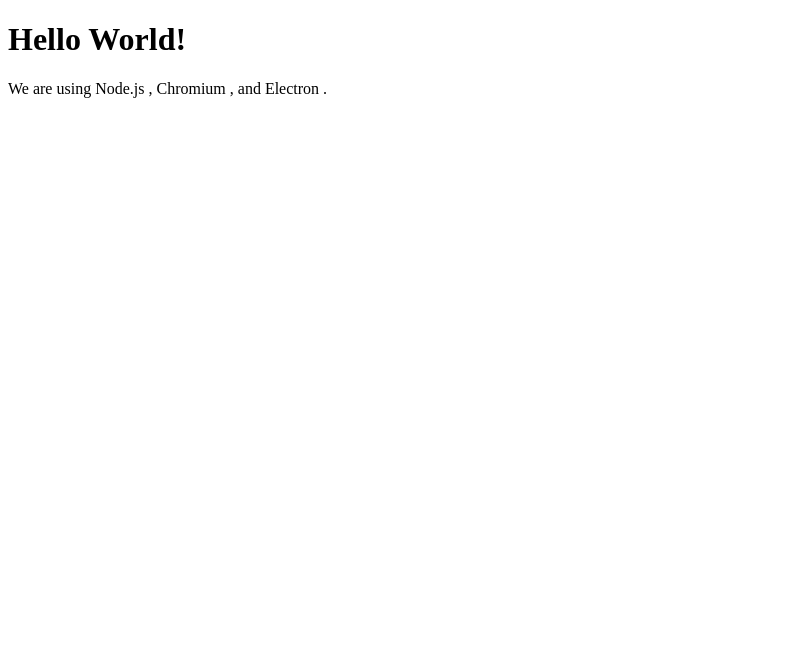
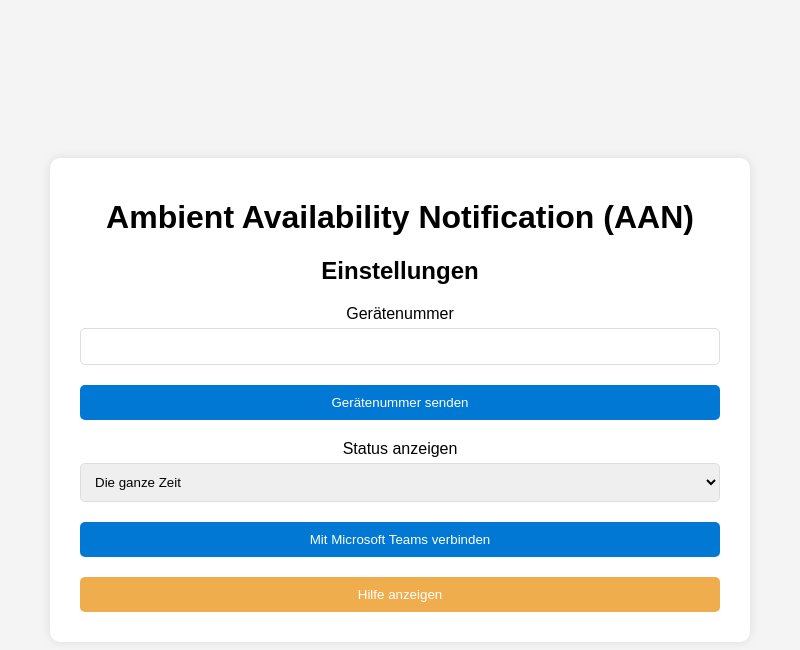
Before and after one commit to bestler/AAN-Desktop, an Electron app: page index.html in a window 800 px wide. Drawn offline with Linux system fonts and the light colour scheme.

Commit message:
UI Mockup Main Window

```diff
--- a/index.html
+++ b/index.html
@@ -1,19 +1,61 @@
-<!--index.html-->
 <!DOCTYPE html>
-<html lang="en">
-  <head>
+<html lang="de">
+<head>
     <meta charset="UTF-8">
-    <!-- https://developer.mozilla.org/en-US/docs/Web/HTTP/CSP -->
-    <meta http-equiv="Content-Security-Policy" content="default-src 'self'; script-src 'self'">
-    <title>Hello World!</title>
-  </head>
-  <body>
-    <h1>Hello World!</h1>
-    We are using Node.js <span id="node-version"></span>,
-    Chromium <span id="chrome-version"></span>,
-    and Electron <span id="electron-version"></span>.
+    <meta name="viewport" content="width=device-width, initial-scale=1.0">
+    <title>Ambient Availability Notification (AAN)</title>
+    <link rel="stylesheet" href="styles.css">
+</head>
+<body>
+    <div class="container">
+        <h1>Ambient Availability Notification (AAN)</h1>
+        <h2>Einstellungen</h2>
+        <form id="deviceForm">
+            <label for="deviceNumber">Gerätenummer</label>
+            <input type="text" id="deviceNumber" name="deviceNumber" required>
 
-    <!-- You can also require other files to run in this process -->
-    <script src="./renderer.js"></script>
-  </body>
+            <button type="submit">Gerätenummer senden</button>
+
+            <label for="statusDisplay">Status anzeigen</label>
+            <select id="statusDisplay" name="statusDisplay" required>
+                <option value="always">Die ganze Zeit</option>
+                <option value="approach">Wenn sich jemand nähert</option>
+            </select>
+
+            <button type="button" onclick="connectToTeams()">Mit Microsoft Teams verbinden</button>
+        </form>
+        <button id="helpBtn">Hilfe anzeigen</button>
+
+        <div id="helpSection" class="hidden">
+            <h2>Hilfeinformationen</h2>
+            <p>Geben Sie Ihre Gerätenummer ein, um sich anzumelden, und wählen Sie, wie Sie Ihren Verfügbarkeitsstatus anzeigen möchten. Sie können wählen, ob Ihr Status die ganze Zeit oder nur angezeigt werden soll, wenn sich jemand Ihrer Bürotür nähert. Klicken Sie auf "Mit Microsoft Teams verbinden", um Ihren Verfügbarkeitsstatus mit Teams zu synchronisieren.</p>
+        </div>
+    </div>
+
+    <script>
+        function connectToTeams() {
+            alert('Mit Microsoft Teams verbinden...');
+            // Hier können Sie den Code zum Verbinden mit der Microsoft Teams API hinzufügen
+        }
+
+        // Toggle help section visibility
+        document.getElementById("helpBtn").addEventListener("click", function() {
+            var helpSection = document.getElementById("helpSection");
+            if (helpSection.classList.contains('hidden')) {
+                helpSection.classList.remove('hidden');
+                this.innerText = "Hilfe ausblenden";
+            } else {
+                helpSection.classList.add('hidden');
+                this.innerText = "Hilfe anzeigen";
+            }
+        });
+
+        // Handle form submission
+        document.getElementById("deviceForm").addEventListener("submit", function(event) {
+            event.preventDefault();
+            alert('Gerätenummer gesendet: ' + document.getElementById("deviceNumber").value);
+            // Fügen Sie hier die Logik zum Senden der Gerätenummer hinzu
+        });
+    </script>
+</body>
 </html>
--- /dev/null
+++ b/styles.css
@@ -0,0 +1,77 @@
+body {
+    font-family: Arial, sans-serif;
+    background-color: #f4f4f4;
+    display: flex;
+    justify-content: center;
+    align-items: center;
+    height: 100vh;
+    margin: 0;
+}
+
+.container {
+    background-color: white;
+    padding: 20px;
+    border-radius: 10px;
+    box-shadow: 0 0 10px rgba(0, 0, 0, 0.1);
+    width: 90%;
+    max-width: 700px;
+    text-align: center;
+    box-sizing: border-box;
+}
+
+.container h2 {
+    margin-bottom: 20px;
+}
+
+.container label {
+    display: block;
+    margin: 10px 0 5px;
+}
+
+.container input[type="text"], .container select {
+    width: calc(100% - 20px);
+    padding: 10px;
+    margin-bottom: 20px;
+    border: 1px solid #ddd;
+    border-radius: 5px;
+    box-sizing: border-box;
+}
+
+.container button {
+    background-color: #0078d4;
+    color: white;
+    padding: 10px;
+    border: none;
+    border-radius: 5px;
+    cursor: pointer;
+    width: calc(100% - 20px);
+    margin-bottom: 10px;
+}
+
+.container button:hover {
+    background-color: #005a9e;
+}
+
+/* Help button styling */
+#helpBtn {
+    background-color: #f0ad4e;
+    margin-top: 10px;
+}
+
+#helpBtn:hover {
+    background-color: #ec971f;
+}
+
+/* Help section styling */
+.hidden {
+    display: none;
+}
+
+#helpSection {
+    margin-top: 20px;
+    text-align: left;
+}
+
+#helpSection h2 {
+    margin-top: 0;
+}
```
